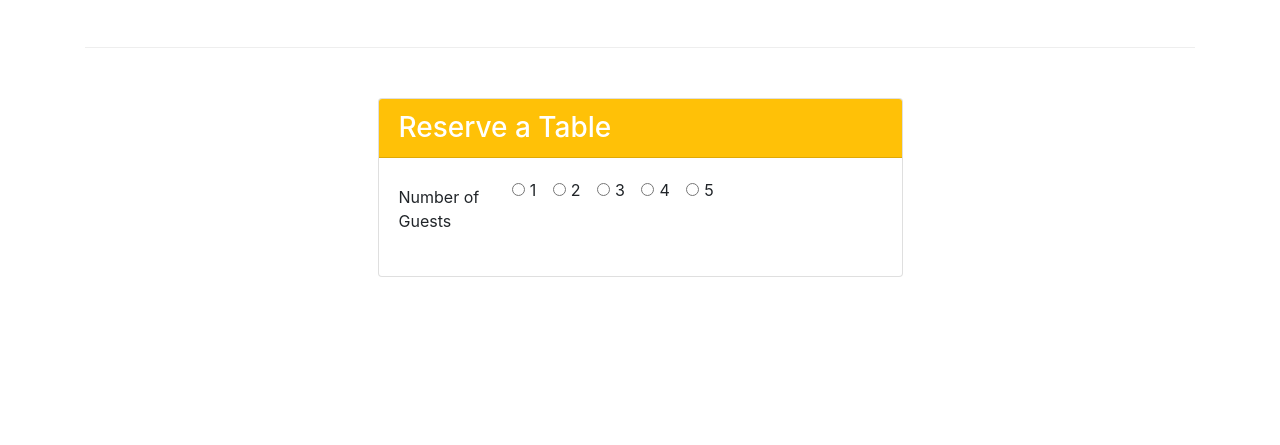
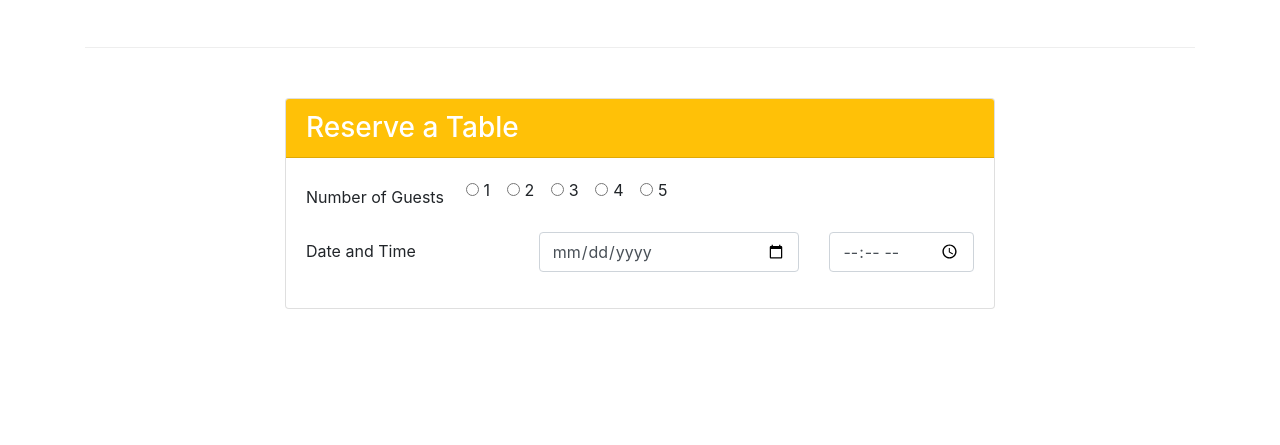
Before and after one commit to vitran96/webtool-excercise, a website: page conFusion/index.html in a window 1280 px wide. Shown: the part 1486-1931 px from the top of the page. Drawn offline with nearby package versions, Linux system fonts and the light colour scheme.

Commit message:
finalize reserve table form

```diff
--- a/conFusion/index.html
+++ b/conFusion/index.html
@@ -94,7 +94,7 @@
         </div>
 
         <div class="row row-content justify-content-center">
-            <div class="col-12 col-sm-12 col-md-6">
+            <div class="col-12 col-sm-8 col-md-8">
                 <div class="card">
                     <h3 class="card-header bg-warning text-white">Reserve a Table</h3>
                     <div class="card-body">
@@ -123,6 +123,15 @@
                                             <input type="radio" id="radio-num-of-guests5" name="numOfGuests" class="form-check-input">
                                             <label for="radio-num-of-guests5" class="form-check-label">5</label>
                                         </div>
+                                    </div>
+                                </div>
+                                <div class="form-group row">
+                                    <label for="dateAndTime" class="col-12 col-md-4 col-form-label">Date and Time</label>
+                                    <div class="col-7 col-md-5">
+                                        <input type="date" class="form-control" id="date" name="date">
+                                    </div>
+                                    <div class="col-5 col-md-3">
+                                        <input type="time" class="form-control" id="time" name="time">
                                     </div>
                                 </div>
                             </form>
```
